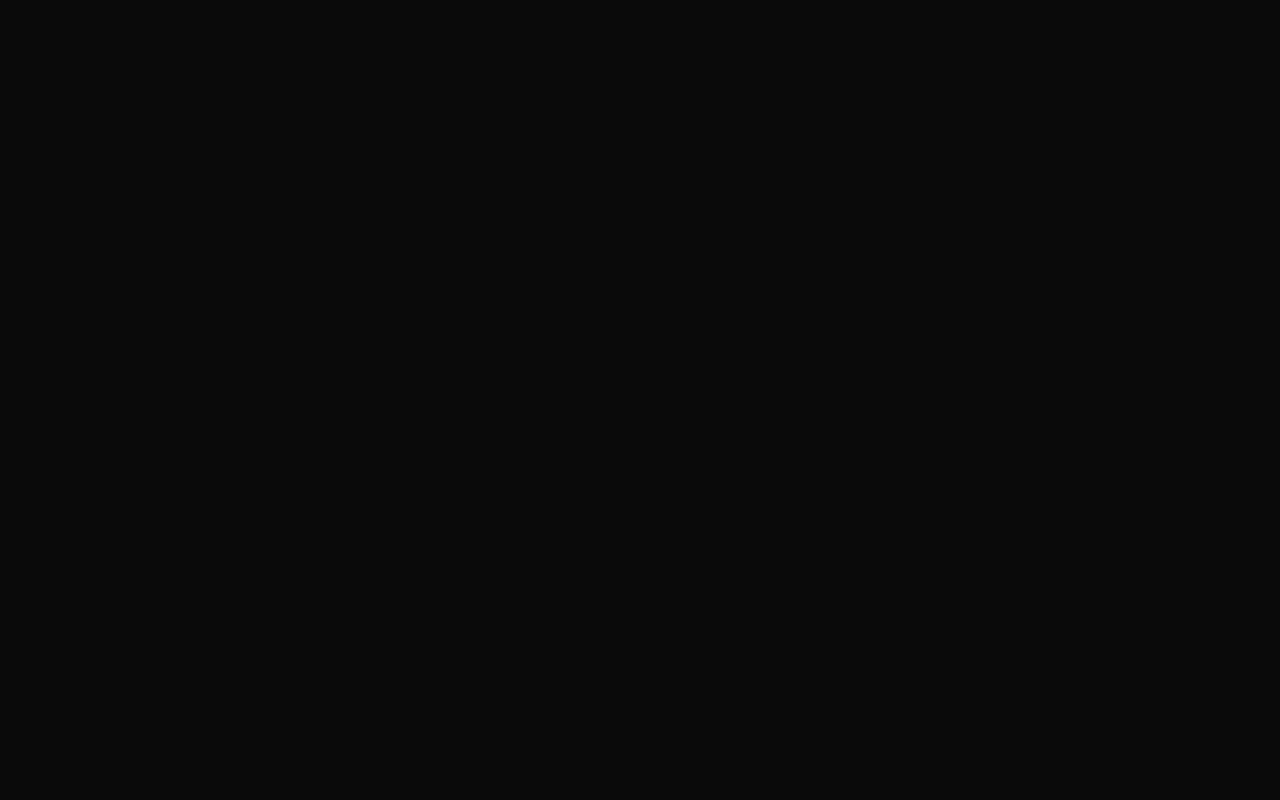
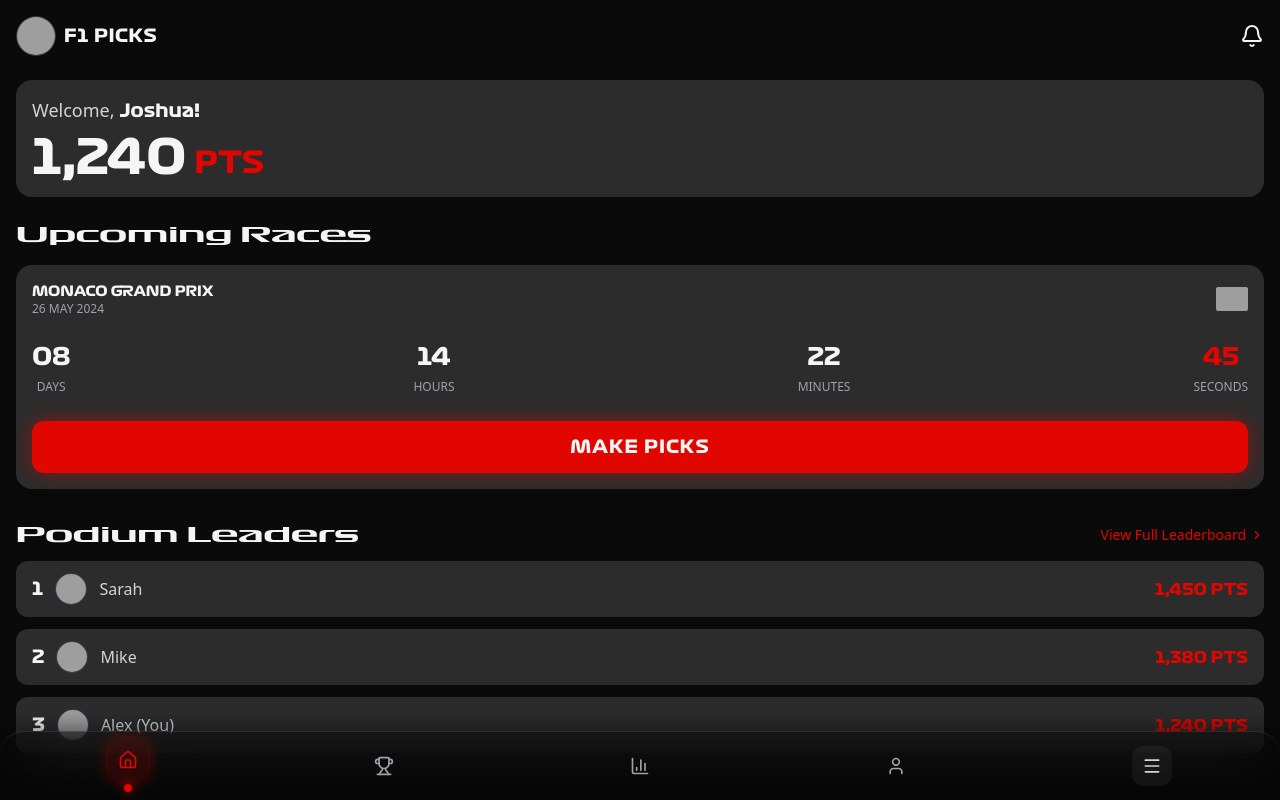
Before and after one commit to joshuadias06/f1-picks-web, a React (Vite) app: page / in a window 1280 px wide. Before the commit this address had no page. Built offline with nearby package versions, Linux system fonts and the light colour scheme; grey boxes are pictures that could not be loaded.

Commit message:
fix: update Home route path to root and adjust BottomNav navigation

```diff
--- a/src/App.tsx
+++ b/src/App.tsx
@@ -17,7 +17,7 @@
     <BrowserRouter>
       <div className="min-h-screen bg-dark text-ice">
         <Routes>
-          <Route path="/home" element={<Home />} />
+          <Route path="/" element={<Home />} />
           <Route path="/picks" element={<Picks />} />
           <Route path="/leaderboard" element={<Leaderboard />} />
           <Route path="/circuits" element={<Circuits />} />
--- a/src/components/BottomNav/BottomNav.tsx
+++ b/src/components/BottomNav/BottomNav.tsx
@@ -10,7 +10,7 @@
   const [openMore, setOpenMore] = useState(false);
 
   const navItems = [
-    { icon: Home, path: "/home" },
+    { icon: Home, path: "/" },
     { icon: Trophy, path: "/picks" },
     { icon: BarChart3, path: "/leaderboard" },
     { icon: User, path: "/profile" },
```
